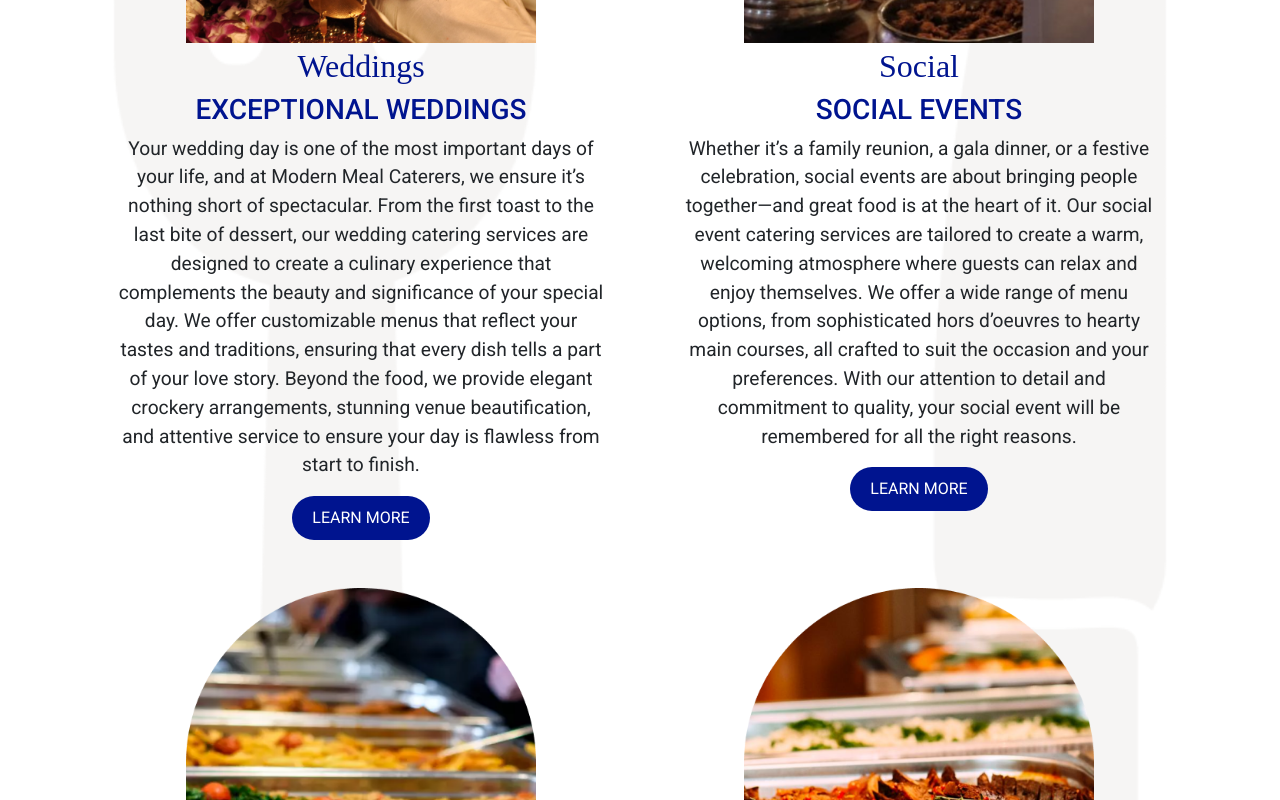
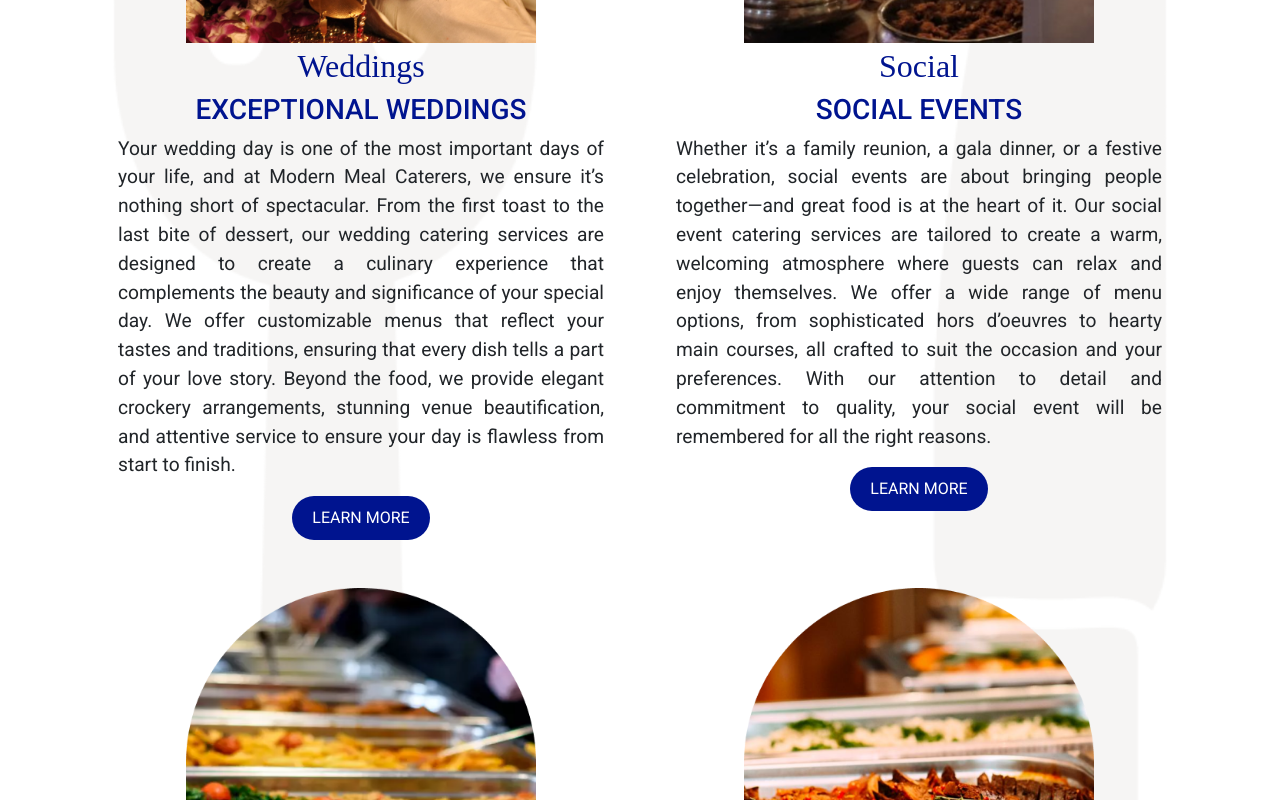
Before and after one commit to sapatevaibhav/modern-meals, a React (Vite) app: page / in a window 1280 px wide. Shown: the part 2180-2980 px from the top of the page. Built offline with nearby package versions, Linux system fonts and the light colour scheme; a web font is replaced by a local one.

Commit message:
align justify

```diff
--- a/src/components/MagicalExperience.jsx
+++ b/src/components/MagicalExperience.jsx
@@ -28,7 +28,7 @@ const ServiceCard = ({ imageSrc, title, subtitle, description, index }) => {
         >
           {subtitle}
         </h3>
-        <p className="custom-para" style={{ minHeight: "275px" }}>{description}</p>
+        <p className="custom-para" style={{ minHeight: "275px", textAlign:"justify" }}>{description}</p>
         <NavLink to={`/all_services/${index}`}>
           <button
             className="btn btn-primary"
```
